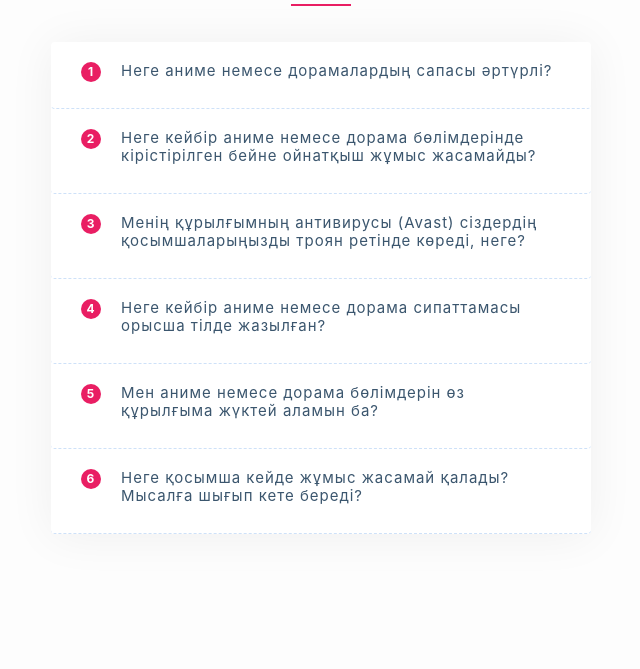
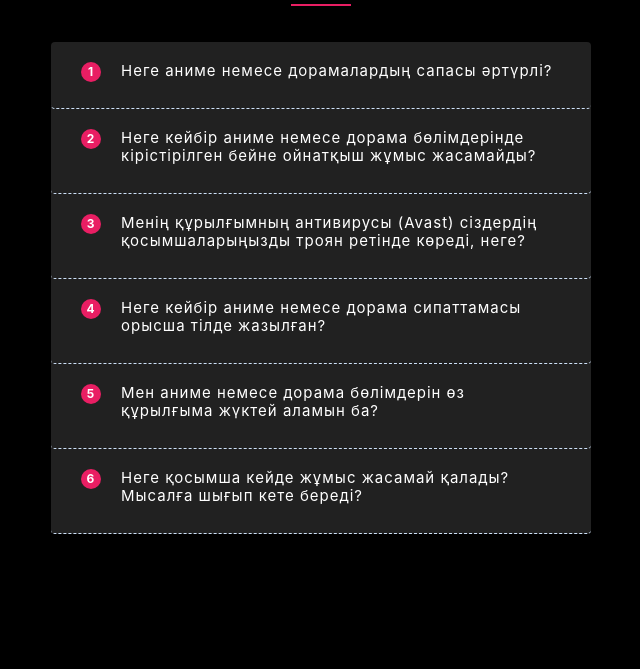
Before and after one commit to unel-app/api.unel.tv, a plain HTML site: page app/application/help-center/support.html in a window 1280 px wide. Shown: the part 131-800 px from the top of the page, without its empty margins (319-959 px from the left). Drawn offline with nearby package versions, Linux system fonts and the light colour scheme.

Commit message:
Update style.css

```diff
--- a/app/application/help-center/style.css
+++ b/app/application/help-center/style.css
@@ -1,5 +1,5 @@
 .faq-section {
-    background: #fdfdfd;
+    background: #000000;
     min-height: 100vh;
     padding: 10vh 0 0;
 }
@@ -26,7 +26,7 @@
 }
 
 .faq {
-  background: #FFFFFF;
+  background: #212121;
   box-shadow: 0 2px 48px 0 rgba(0, 0, 0, 0.06);
   border-radius: 4px;
 }
@@ -60,7 +60,7 @@
   font-weight: 400;
   font-size: 15px;
   letter-spacing: 1px;
-  color: #3B566E;
+  color: #ffffff;
   text-decoration: none !important;
   -webkit-transition: all 0.3s ease 0s;
   -moz-transition: all 0.3s ease 0s;
```
